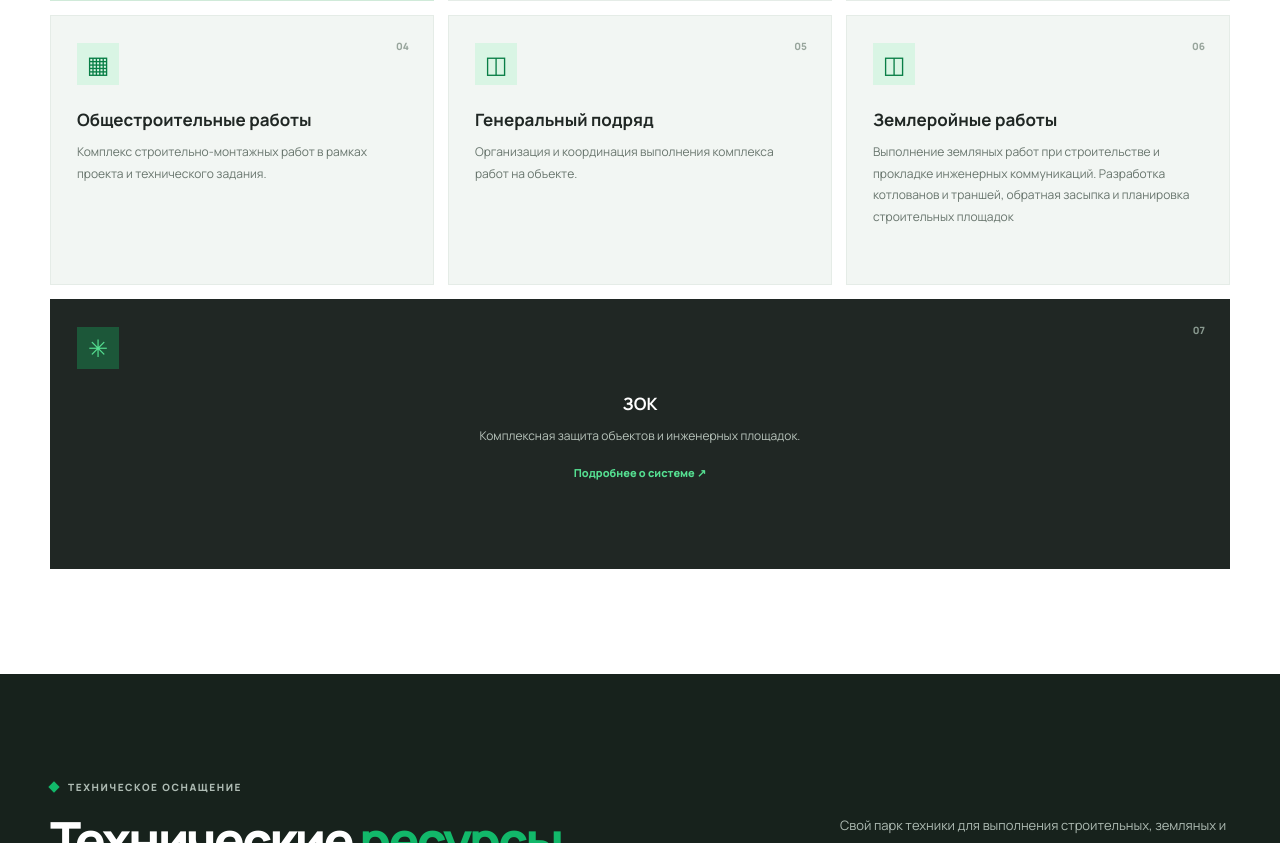
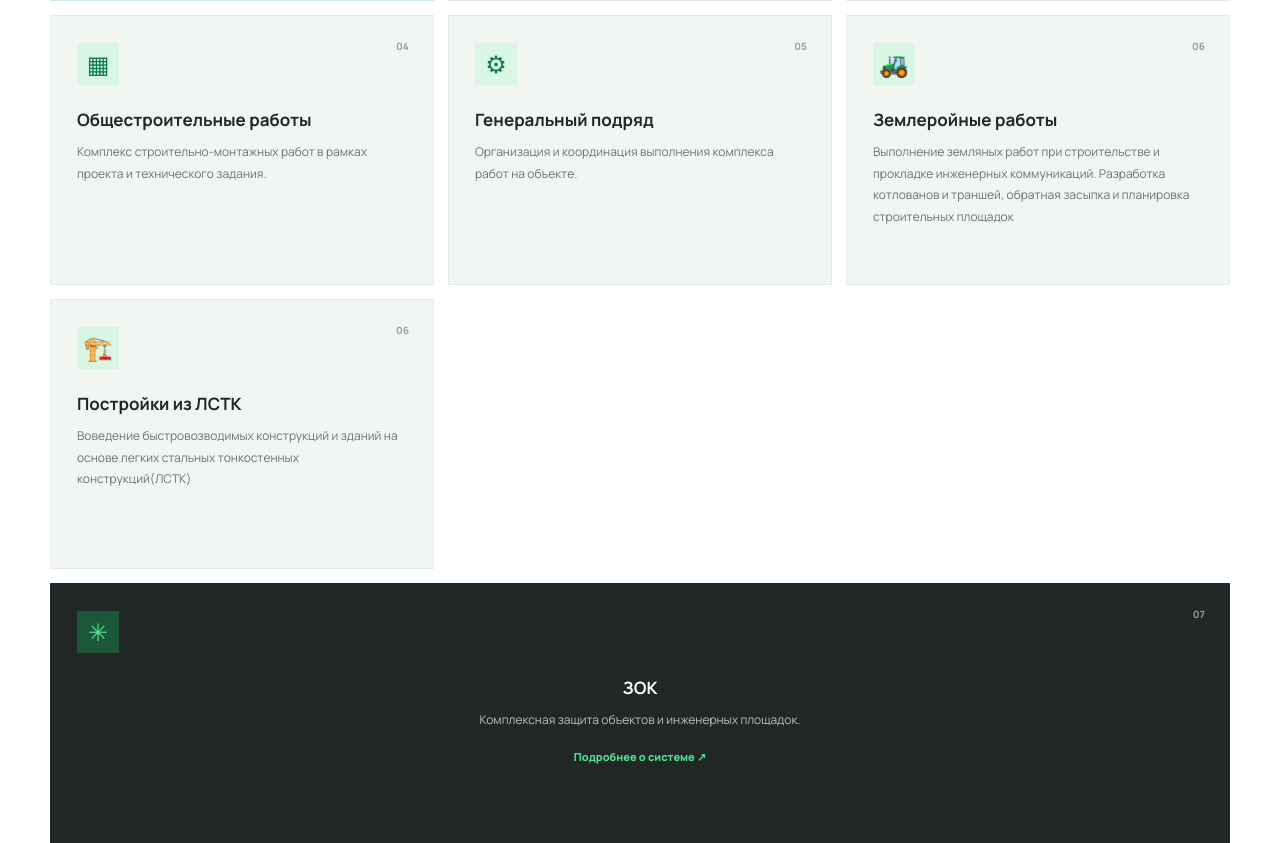
Before and after one commit to m1shutbrazil/stroitel_group.github.io, a plain HTML site: page index.html in a window 1280 px wide. Shown: the part 3860-4703 px from the top of the page. Drawn offline with Linux system fonts and the light colour scheme.

Commit message:
Update index.html

```diff
--- a/index.html
+++ b/index.html
@@ -168,14 +168,19 @@
                         <p>Комплекс строительно-монтажных работ в рамках проекта и технического задания.</p>
                     </article>
                     <article class="service-card">
-                        <span class="service-number">05</span><div class="service-icon">◫</div>
+                        <span class="service-number">05</span><div class="service-icon">⚙</div>
                         <h3>Генеральный подряд</h3>
                         <p>Организация и координация выполнения комплекса работ на объекте.</p>
                     </article>
                     <article class="service-card">
-                        <span class="service-number">06</span><div class="service-icon">◫</div>
+                        <span class="service-number">06</span><div class="service-icon">🚜</div>
                         <h3>Землеройные работы</h3>
                         <p>Выполнение земляных работ при строительстве и прокладке инженерных коммуникаций. Разработка котлованов и траншей, обратная засыпка и планировка строительных площадок</p>
+                    </article>
+                    <article class="service-card">
+                        <span class="service-number">06</span><div class="service-icon">🏗️</div>
+                        <h3>Постройки из ЛСТК</h3>
+                        <p>Воведение быстровозводимых конструкций и зданий на основе легких стальных тонкостенных конструкций(ЛСТК)</p>
                     </article>
                     <article class="service-card service-card--dark">
                         <span class="service-number">07</span><div class="service-icon">✳</div>
```
